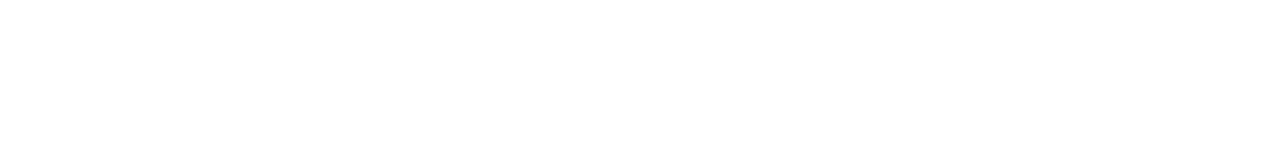
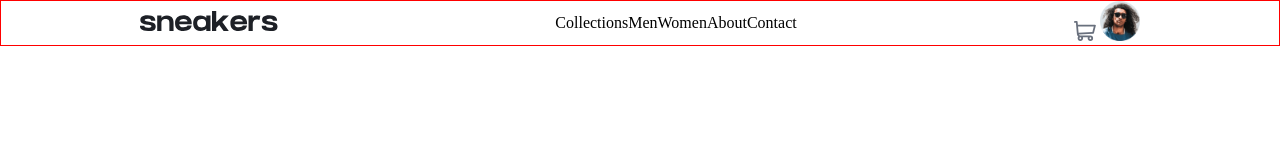
Before and after one commit to krishankanhaya/ecommerce-product-page-main, a plain HTML site: page index.html in a window 1280 px wide. Drawn offline with Linux system fonts and the light colour scheme.

Commit message:
starting

```diff
--- a/index.html
+++ b/index.html
@@ -7,8 +7,26 @@
   <link rel="icon" type="image/png" sizes="32x32" href="./images/favicon-32x32.png">
 
   <title>Frontend Mentor | E-commerce product page</title>
+  <link rel="stylesheet" href="style.css">
 </head>
 <body>
+  <div class="navbar">
+    <div class="logo">
+      <img src="images/logo.svg" alt="Sneaker_logo">
+    </div>
+    <ul>
+      <li>Collections</li>
+      <li>Men</li>
+      <li>Women</li>
+      <li>About</li>
+      <li>Contact</li>
+    </ul>
+    <div class="cart_profile">
+      <img src="images/icon-cart.svg" alt="Cart_logo" id="car_logo">
+      <img src="images/image-avatar.png" alt="Profile_Photo" id="profile">
+    </div>
+
+  </div>
 
   <!-- Collections
   Men
--- a/style.css
+++ b/style.css
@@ -0,0 +1,23 @@
+*{
+    padding: 0;
+    margin: 0;
+    box-sizing: border-box;
+}
+
+body{
+}
+
+.navbar{
+    display: flex;
+    justify-content: space-around;
+    border: 1px solid red;
+    align-items: center;
+}
+.navbar ul{
+    display: flex;
+    justify-content: space-around;
+    list-style: none;
+}
+#profile{
+    width: 2.5rem;
+}
```
